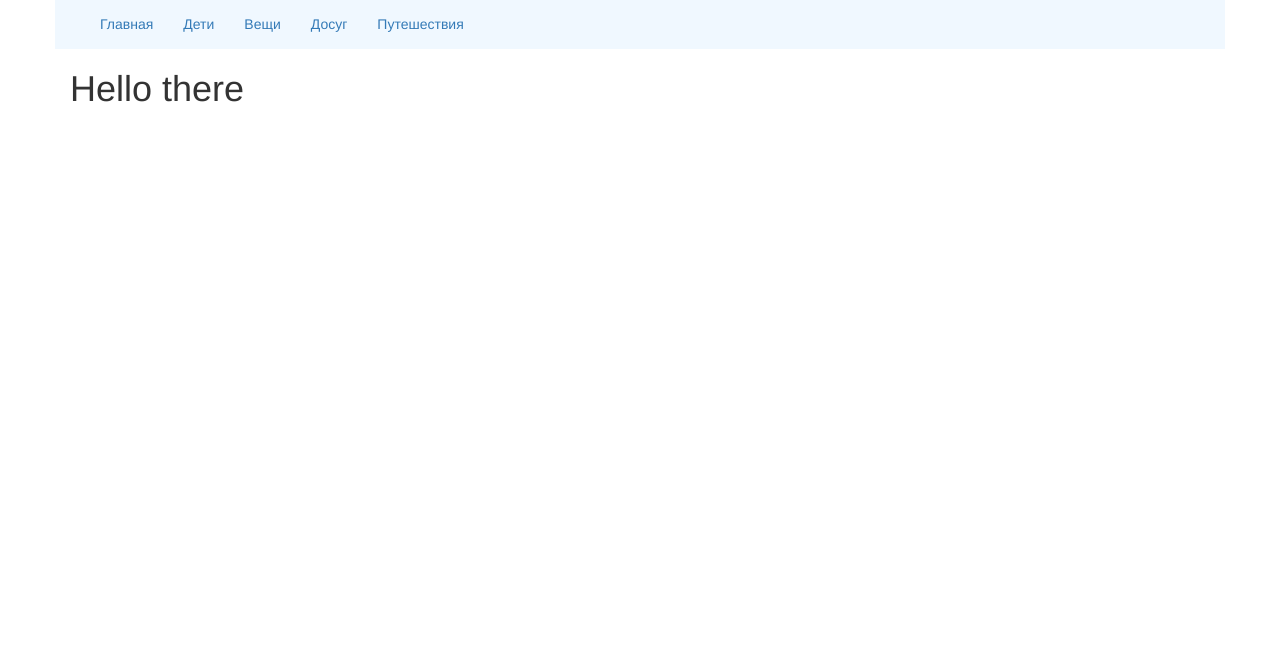
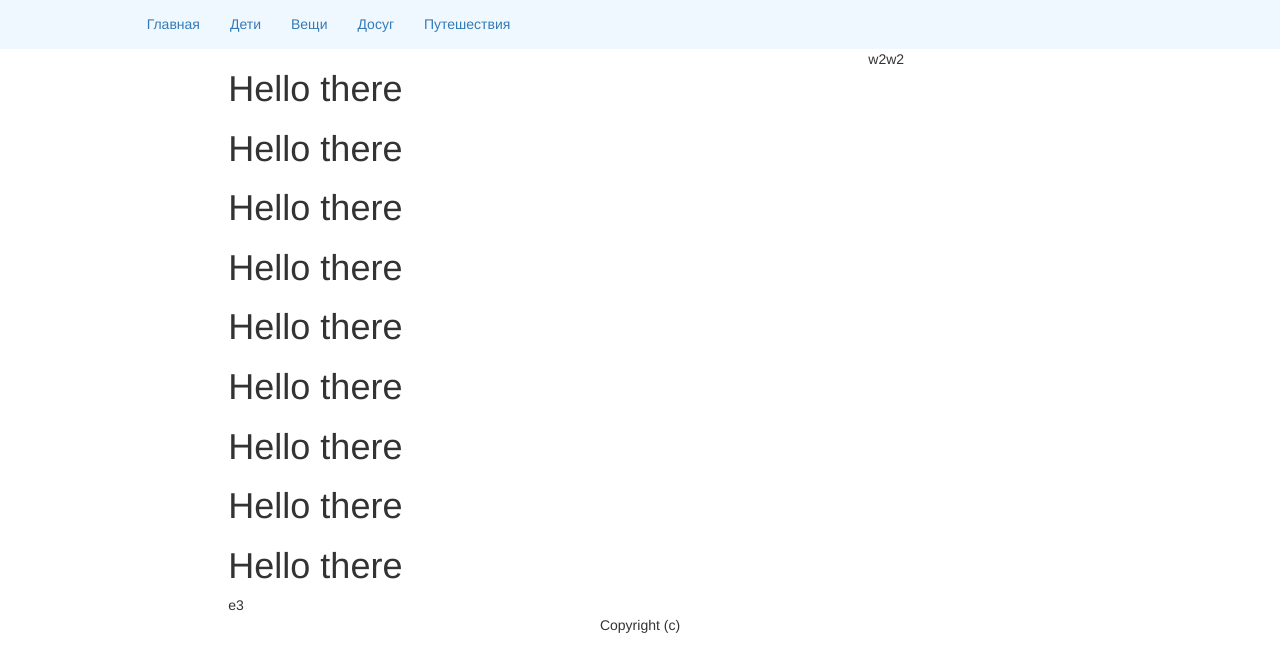
Before and after one commit to igrekoni/bblog, a Django app: page / in a window 1280 px wide. Shown: the part 251-896 px from the top of the page. Before the commit the page ends 353 px from the top, so only its background shows below. Run offline with Django 3.2, Linux system fonts and the light colour scheme; some libraries are stand-ins or nearby versions.

Commit message:
page mapping

```diff
--- a/templates/base.html
+++ b/templates/base.html
@@ -6,18 +6,34 @@
     {% include "snippets/css.html" %}
 </head>
 <body>
-
-{% include "snippets/top-menu.html" %}
-{% include "snippets/slider.html" %}
-{% include "snippets/main-menu.html" %}
-
-<div class="container">
-    {% block content %}{% endblock content %}
-    {% block sidebar %}{% endblock sidebar %}
+<div class="row">
+    <div class="col-md-12">
+        {% include "snippets/top-menu.html" %}
+        {% include "snippets/slider.html" %}
+        {% include "snippets/main-menu.html" %}
+    </div>
 </div>
 
-<div class="footer">
+<div class="">
+    <div class="col-md-6 col-md-offset-2">
+        {% block content %}{% endblock content %}
+    </div>
+    <div class="col-md-2">
+        {% block sidebar %}w2w2{% endblock sidebar %}
+    </div>
+</div>
 
+<div class="">
+    <div class="col-md-8 col-md-offset-2">
+        {% block footer %}e3{% endblock footer %}
+    </div>
+</div>
+
+
+<div class="" style="text-align: center">
+    <div class="col-md-8 col-md-offset-2">
+        <p>Copyright (c)</p>
+    </div>
 </div>
 
 {% include "snippets/js.html" %}
--- a/templates/index.html
+++ b/templates/index.html
@@ -3,4 +3,12 @@
 
 {% block content %}
     <h1>Hello there</h1>
+        <h1>Hello there</h1>
+        <h1>Hello there</h1>
+        <h1>Hello there</h1>
+        <h1>Hello there</h1>
+        <h1>Hello there</h1>
+        <h1>Hello there</h1>
+        <h1>Hello there</h1>
+        <h1>Hello there</h1>
 {% endblock content %}
--- a/templates/snippets/main-menu.html
+++ b/templates/snippets/main-menu.html
@@ -1,6 +1,7 @@
-<div class="container" style="background-color: aliceblue">
+<div class="container" style="background-color: aliceblue; width: 100%;">
     <div class="collapse navbar-collapse" id="bs-example-navbar-collapse-1">
-        <ul class="nav navbar-nav navbar-left">
+        <div class="col-md-offset-1">
+            <ul class="nav navbar-nav navbar-left col-md-offset-2">
                 <li><a href="/" title="#">Главная</a></li>
                 <li><a href="#" title="#">Дети</a></li>
                 <li><a href="#" title="#">Вещи</a></li>
@@ -9,3 +10,4 @@
             </ul>
         </div>
     </div>
+</div>
```
Lines whose indentation alone changed are shown as unchanged.
